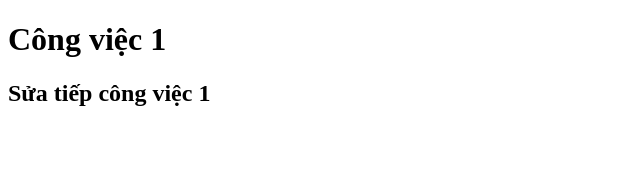
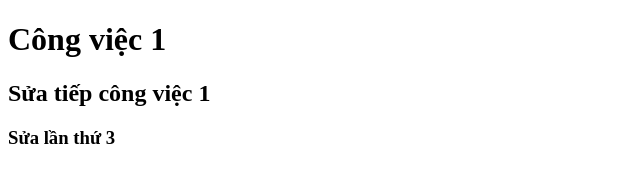
Before and after one commit to minhhquan0456/duan5, a plain HTML site: page index.html in a window 1280 px wide. Shown: the whole page, without its empty margins (0-640 px from the left). Drawn offline with Linux system fonts and the light colour scheme.

Commit message:
Sửa lần thứ 3

```diff
--- a/index.html
+++ b/index.html
@@ -8,5 +8,6 @@
   <body>
     <h1>Công việc 1</h1>
     <h2>Sửa tiếp công việc 1</h2>
+    <h3>Sửa lần thứ 3</h3>
   </body>
 </html>
```
